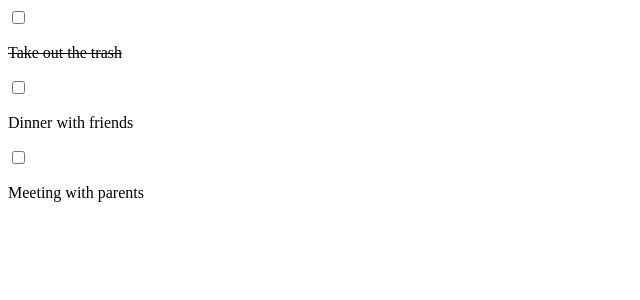
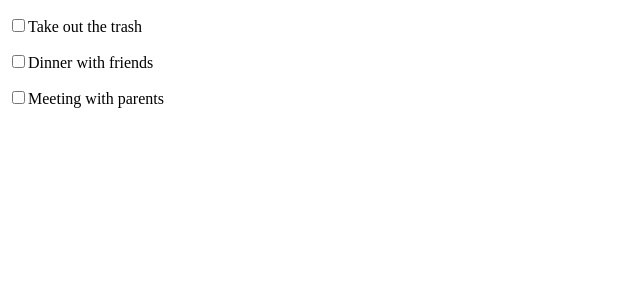
Before and after one commit to Cami9911/ToDo_React_App, a React (Create React App) app in the folder to_do_app/: page / in a window 1280 px wide. Shown: the top 300 px of the page, without its empty margins (0-640 px from the left). Built offline with nearby package versions, Linux system fonts and the light colour scheme; the HTML template or start-up script is replaced by a standard one.

Commit message:
checked items

```diff
--- a/to_do_app/src/App.js
+++ b/to_do_app/src/App.js
@@ -8,7 +8,7 @@
       {
         id: 1,
         title: 'Take out the trash',
-        completed: true
+        completed: false
       },
       {
         id: 2,
@@ -23,11 +23,21 @@
     ]
   }
 
+  //Toggle Complete
+  markComplete = (id) => {
+    this.setState({ todos: this.state.todos.map(todo => {
+        if(todo.id === id) {
+            todo.completed = !todo.completed
+        }
+        return todo;
+    }) })
+}
+
   render() {
     console.log(this.state.todos)
     return (
       <div className="App">
-        <Todos todos={this.state.todos}/>
+        <Todos todos={this.state.todos} markComplete={this.markComplete}/>
       </div>
     )
   }
--- a/to_do_app/src/components/Todoitem.js
+++ b/to_do_app/src/components/Todoitem.js
@@ -10,10 +10,13 @@
     }
 
     render() {
+        const { id, title } = this.props.todo;
         return (
             <div style={this.getStyle()}>
-                <input type="checkbox" onChange={this.markComplete}/>
-                <p>{this.props.todo.title}</p>
+                <p>
+                    <input type="checkbox" onChange={this.props.markComplete.bind(this,id)} />
+                    {title}
+                </p>
             </div>
         )
     }
--- a/to_do_app/src/components/Todos.js
+++ b/to_do_app/src/components/Todos.js
@@ -5,7 +5,7 @@
 class Todos extends Component {
     render() {
         return this.props.todos.map((todo)=>(
-            <Todoitem key={todo.id} todo={todo}/>
+            <Todoitem key={todo.id} todo={todo} markComplete={this.props.markComplete}/>
         ))
     }
 }
```
